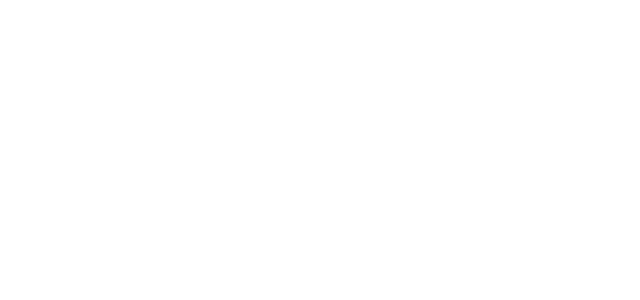
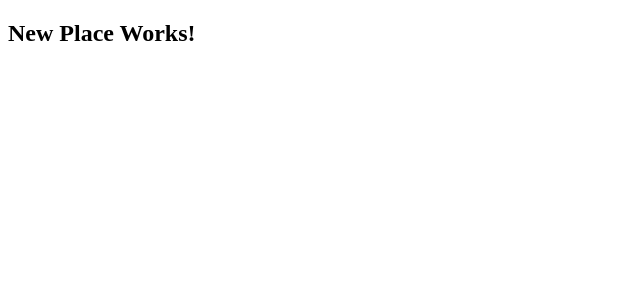
Before and after one commit to tanish-1/udemyMiniProject, a React (Vite) app: page /places/new in a window 1280 px wide. Shown: the top 300 px of the page, without its empty margins (0-640 px from the left). Built offline with nearby package versions, Linux system fonts and the light colour scheme.

Commit message:
routes setup completed

```diff
--- a/package.json
+++ b/package.json
@@ -11,7 +11,8 @@
   },
   "dependencies": {
     "react": "^19.1.0",
-    "react-dom": "^19.1.0"
+    "react-dom": "^19.1.0",
+    "react-router-dom": "^7.7.0"
   },
   "devDependencies": {
     "@eslint/js": "^9.30.1",
--- a/src/App.jsx
+++ b/src/App.jsx
@@ -1,10 +1,15 @@
 import React from 'react';
-
+import { Routes, Route, Navigate} from 'react-router-dom';
+import User from './user/pages/User'
+import NewPlace from "./places/pages/NewPlace.jsx";
 const App = () => {
     return (
-        <div>
-
-        </div>
+        <Routes>
+         <Route path="/" element={<User />} />
+            <Route path="/places/new" element={<NewPlace />} />
+            {/* Catch-all route for any unmatched paths */}
+            <Route path="*" element={<Navigate to="/" replace/>} />
+        </Routes>
     );
 };
 
--- a/src/main.jsx
+++ b/src/main.jsx
@@ -2,7 +2,10 @@ import { StrictMode } from 'react'
 import { createRoot } from 'react-dom/client'
 import './index.css'
 import App from './App.jsx'
+import {BrowserRouter as Router} from "react-router-dom";
 
 createRoot(document.getElementById('root')).render(
+    <Router>
     <App />
+    </Router>
 )
--- /dev/null
+++ b/src/places/pages/NewPlace.jsx
@@ -0,0 +1,9 @@
+import React from 'react';
+
+const NewPlace = () => {
+    return (
+       <h2>New Place Works!</h2>
+    );
+};
+
+export default NewPlace;
--- /dev/null
+++ b/src/user/pages/User.jsx
@@ -0,0 +1,12 @@
+import React from 'react';
+
+const User = () => {
+    return (
+        <div>
+            User Works
+
+        </div>
+    );
+};
+
+export default User;
```
Also changed, not shown: 1 other file (tests, documents, lock files or other folders).
